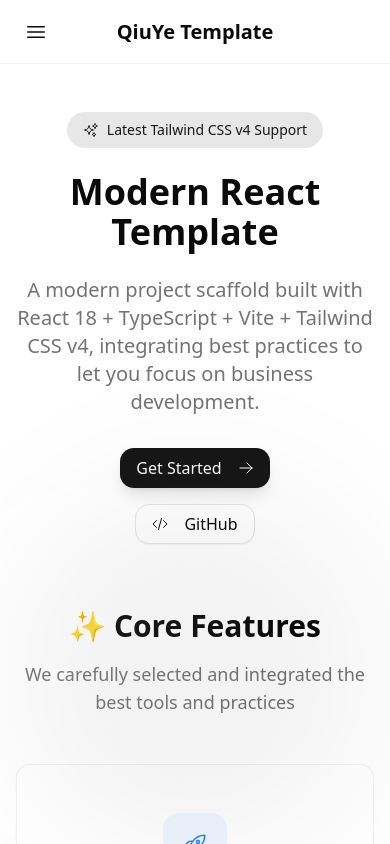
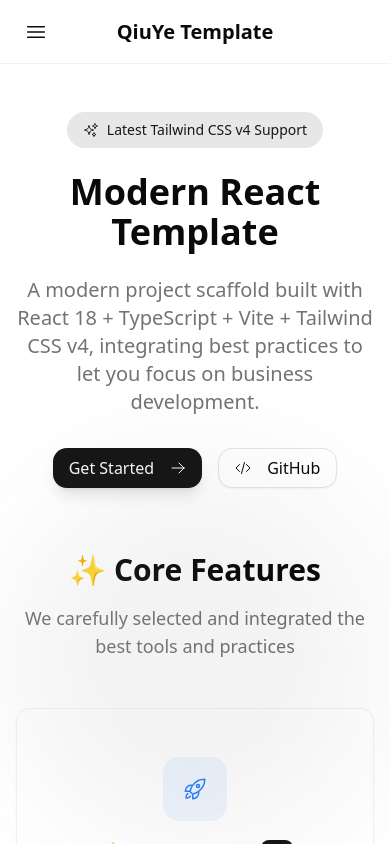
Before and after one commit to QiuYeDx/qiuye-react-template, a React (Vite) app: page / in a window 390 px wide. Shown: the top 844 px of the page. Built offline with nearby package versions, Linux system fonts and the light colour scheme.

Commit message:
style: 优化主页按钮布局

```diff
--- a/src/pages/Home/index.tsx
+++ b/src/pages/Home/index.tsx
@@ -102,7 +102,7 @@
             {t("pages.home.subtitle")}
           </p>
 
-          <div className="flex flex-col sm:flex-row gap-4 justify-center items-center mb-12">
+          <div className="flex sm:flex-row gap-4 justify-center items-center mb-12">
             <Button
               onClick={handleGetStarted}
               size="lg"
```
